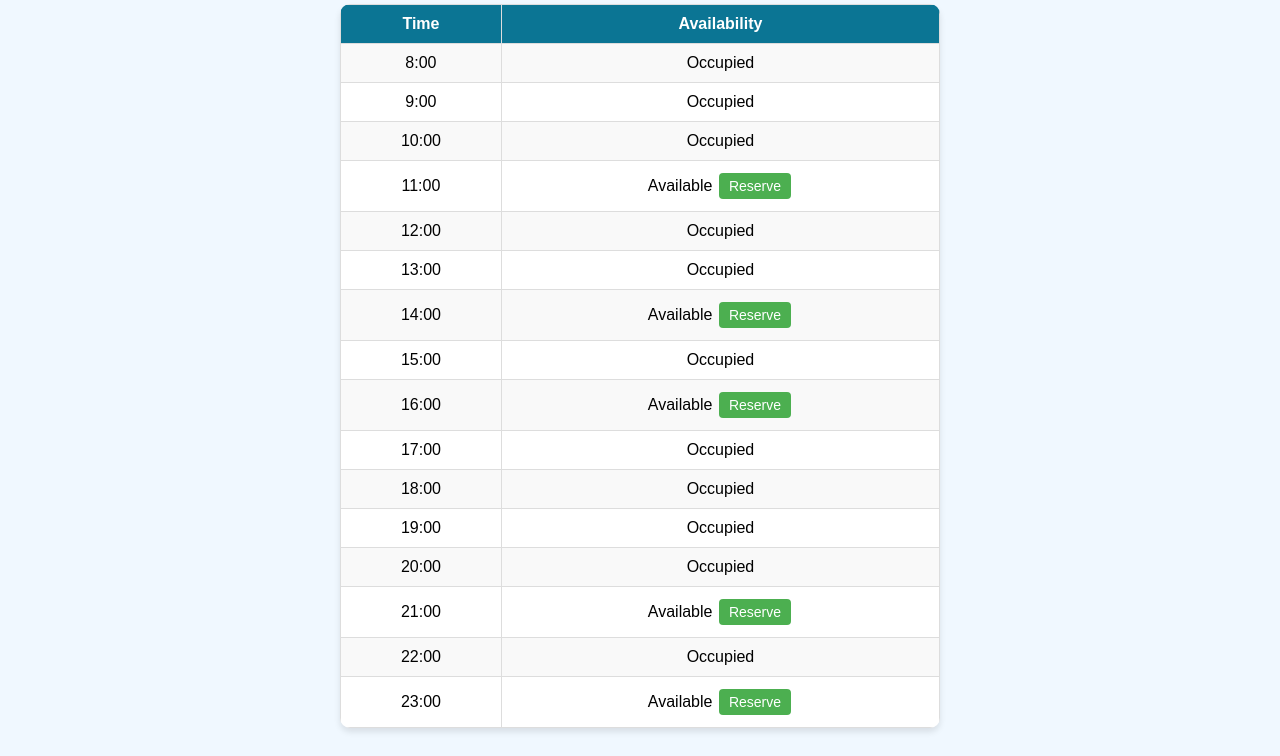
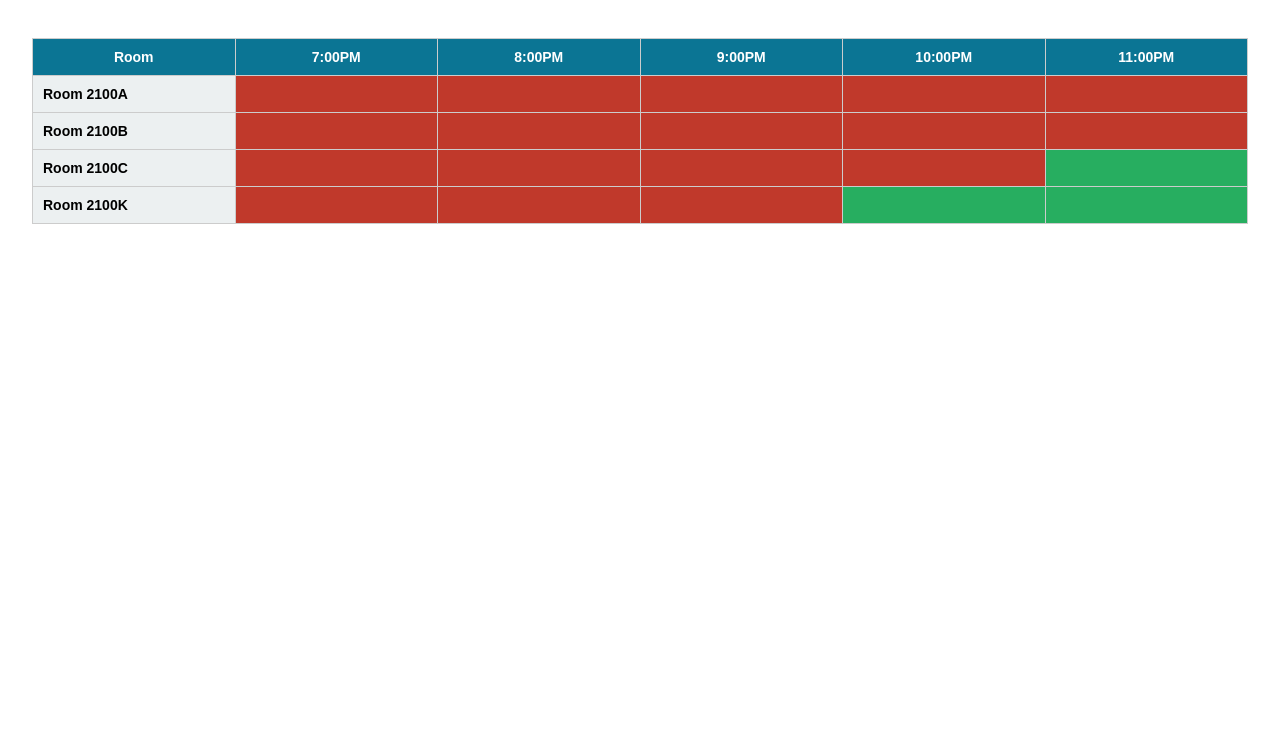
Before and after one commit to TalhaHossainKhan/Team-9-Study-Spot-Finder, a plain HTML site: page <table>.html in a window 1280 px wide. Shown: the part 72-828 px from the top of the page. After the commit the page ends 800 px from the top, so only its background shows below. Drawn offline with Linux system fonts and the light colour scheme.

Commit message:
Update <table>.html

```diff
--- a/<table>.html
+++ b/<table>.html
@@ -1,158 +1,110 @@
 <!DOCTYPE html>
 <html lang="en">
 <head>
-    <meta charset="UTF-8">
-    <meta name="viewport" content="width=device-width, initial-scale=1.0">
+  <meta charset="UTF-8" />
+  <meta name="viewport" content="width=device-width, initial-scale=1.0"/>
   <title>Availability Schedule</title>
   <style>
     body {
       font-family: Arial, sans-serif;
-            background-color: #f0f8ff;
+      background-color: #fff;
       margin: 0;
       padding: 0;
     }
-        header {
-            background-color: #0b7594;
-            padding: 10px 20px;
-            color: white;
+
+    h1 {
       text-align: center;
+      padding: 20px;
+      font-size: 28px;
     }
-        h1 {
-            margin: 0;
-            font-size: 24px;
-        }
-        main {
-            display: flex;
-            justify-content: center;
-            align-items: center;
-            min-height: calc(100vh - 60px);
-            padding: 20px;
-        }
-        .container {
-            background-color: white;
-            border-radius: 10px;
-            box-shadow: 0 4px 6px rgba(0, 0, 0, 0.1);
-            overflow: hidden;
-            max-width: 600px;
-            width: 100%;
-        }
+
     table {
       border-collapse: collapse;
-            width: 100%;
+      width: 95%;
+      margin: 0 auto 40px;
+      table-layout: fixed;
     }
+
     th, td {
-            border: 1px solid #ddd;
+      border: 1px solid #ccc;
       padding: 10px;
       text-align: center;
+      font-size: 14px;
     }
+
     th {
       background-color: #0b7594;
       color: white;
+      position: sticky;
+      top: 0;
+      z-index: 1;
     }
-        tr:nth-child(even) {
-            background-color: #f9f9f9;
+
+    .occupied {
+      background-color: #c0392b;
+      color: white;
     }
-        tr:hover {
-            background-color: #e0e0e0;
+
+    .available {
+      background-color: #27ae60;
+      color: white;
     }
-        .reserve-btn {
-            background-color: #4CAF50;
-            border: none;
-            color: white;
-            padding: 5px 10px;
-            text-align: center;
-            text-decoration: none;
-            display: inline-block;
-            font-size: 14px;
-            margin: 2px 2px;
-            cursor: pointer;
-            border-radius: 4px;
+
+    .room-name {
+      text-align: left;
+      font-weight: bold;
+      background-color: #ecf0f1;
     }
   </style>
-    <script>
-        function reserveTime(time) {
-            localStorage.setItem('reservedTime', time);
-            window.open('reservation_confirmation.html', '_blank');
-        }
-    </script>
 </head>
 <body>
-    <header>
   <h1>Daily Availability Schedule</h1>
-    </header>
-    <main>
-        <div class="container">
   <table>
+    <thead>
       <tr>
-                    <th>Time</th>
-                    <th>Availability</th>
+        <th>Room</th>
+        <th>7:00PM</th>
+        <th>8:00PM</th>
+        <th>9:00PM</th>
+        <th>10:00PM</th>
+        <th>11:00PM</th>
+      </tr>
+    </thead>
+    <tbody>
+      <tr>
+        <td class="room-name">Room 2100A</td>
+        <td class="occupied"></td>
+        <td class="occupied"></td>
+        <td class="occupied"></td>
+        <td class="occupied"></td>
+        <td class="occupied"></td>
       </tr>
       <tr>
-                    <td>8:00</td>
-                    <td>Occupied</td>
+        <td class="room-name">Room 2100B</td>
+        <td class="occupied"></td>
+        <td class="occupied"></td>
+        <td class="occupied"></td>
+        <td class="occupied"></td>
+        <td class="occupied"></td>
       </tr>
       <tr>
-                    <td>9:00</td>
-                    <td>Occupied</td>
+        <td class="room-name">Room 2100C</td>
+        <td class="occupied"></td>
+        <td class="occupied"></td>
+        <td class="occupied"></td>
+        <td class="occupied"></td>
+        <td class="available"></td>
       </tr>
       <tr>
-                    <td>10:00</td>
-                    <td>Occupied</td>
+        <td class="room-name">Room 2100K</td>
+        <td class="occupied"></td>
+        <td class="occupied"></td>
+        <td class="occupied"></td>
+        <td class="available"></td>
+        <td class="available"></td>
       </tr>
-                <tr>
-                    <td>11:00</td>
-                    <td>Available <button class="reserve-btn" onclick="reserveTime('11:00')">Reserve</button></td>
-                </tr>
-                <tr>
-                    <td>12:00</td>
-                    <td>Occupied</td>
-                </tr>
-                <tr>
-                    <td>13:00</td>
-                    <td>Occupied</td>
-                </tr>
-                <tr>
-                    <td>14:00</td>
-                    <td>Available <button class="reserve-btn" onclick="reserveTime('14:00')">Reserve</button></td>
-                </tr>
-                <tr>
-                    <td>15:00</td>
-                    <td>Occupied</td>
-                </tr>
-                <tr>
-                    <td>16:00</td>
-                    <td>Available <button class="reserve-btn" onclick="reserveTime('16:00')">Reserve</button></td>
-                </tr>
-                <tr>
-                    <td>17:00</td>
-                    <td>Occupied</td>
-                </tr>
-                <tr>
-                    <td>18:00</td>
-                    <td>Occupied</td>
-                </tr>
-                <tr>
-                    <td>19:00</td>
-                    <td>Occupied</td>
-                </tr>
-                <tr>
-                    <td>20:00</td>
-                    <td>Occupied</td>
-                </tr>
-                <tr>
-                    <td>21:00</td>
-                    <td>Available <button class="reserve-btn" onclick="reserveTime('21:00')">Reserve</button></td>
-                </tr>
-                <tr>
-                    <td>22:00</td>
-                    <td>Occupied</td>
-                </tr>
-                <tr>
-                    <td>23:00</td>
-                    <td>Available <button class="reserve-btn" onclick="reserveTime('23:00')">Reserve</button></td>
-                </tr>
+      <!-- Add more rooms as needed -->
+    </tbody>
   </table>
-        </div>
-    </main>
 </body>
 </html>
```
Lines whose indentation alone changed are shown as unchanged.
